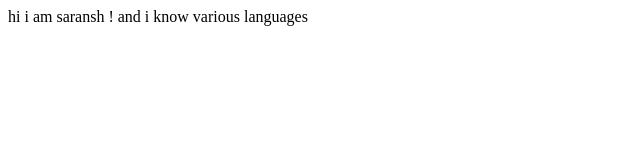
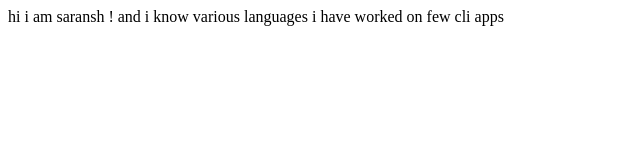
Before and after one commit to saransh786/saranshpareek-site, a plain HTML site: page index.html in a window 1280 px wide. Shown: the whole page, without its empty margins (0-640 px from the left). Drawn offline with Linux system fonts and the light colour scheme.

Commit message:
update details of project

```diff
--- a/index.html
+++ b/index.html
@@ -9,5 +9,6 @@
 <body>
     hi i am saransh !
     and i know various languages
+    i have worked on few cli apps
 </body>
 </html>
```
